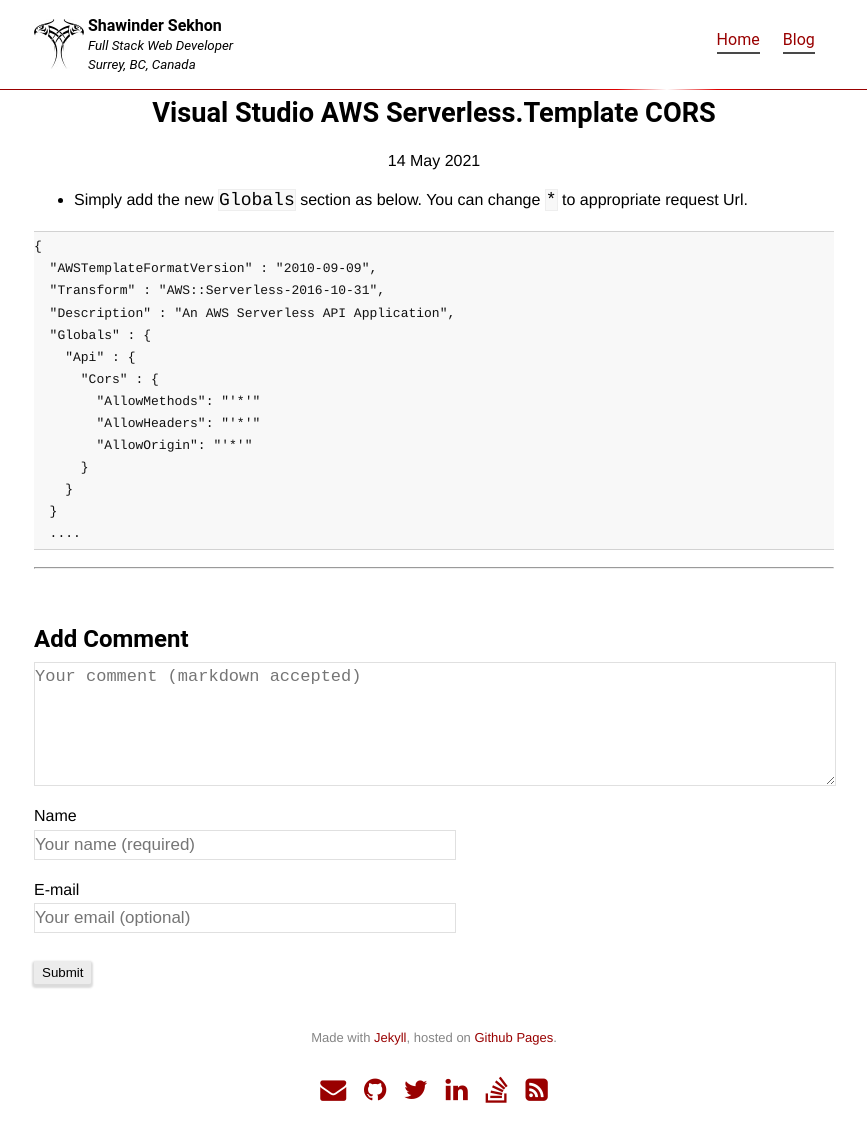
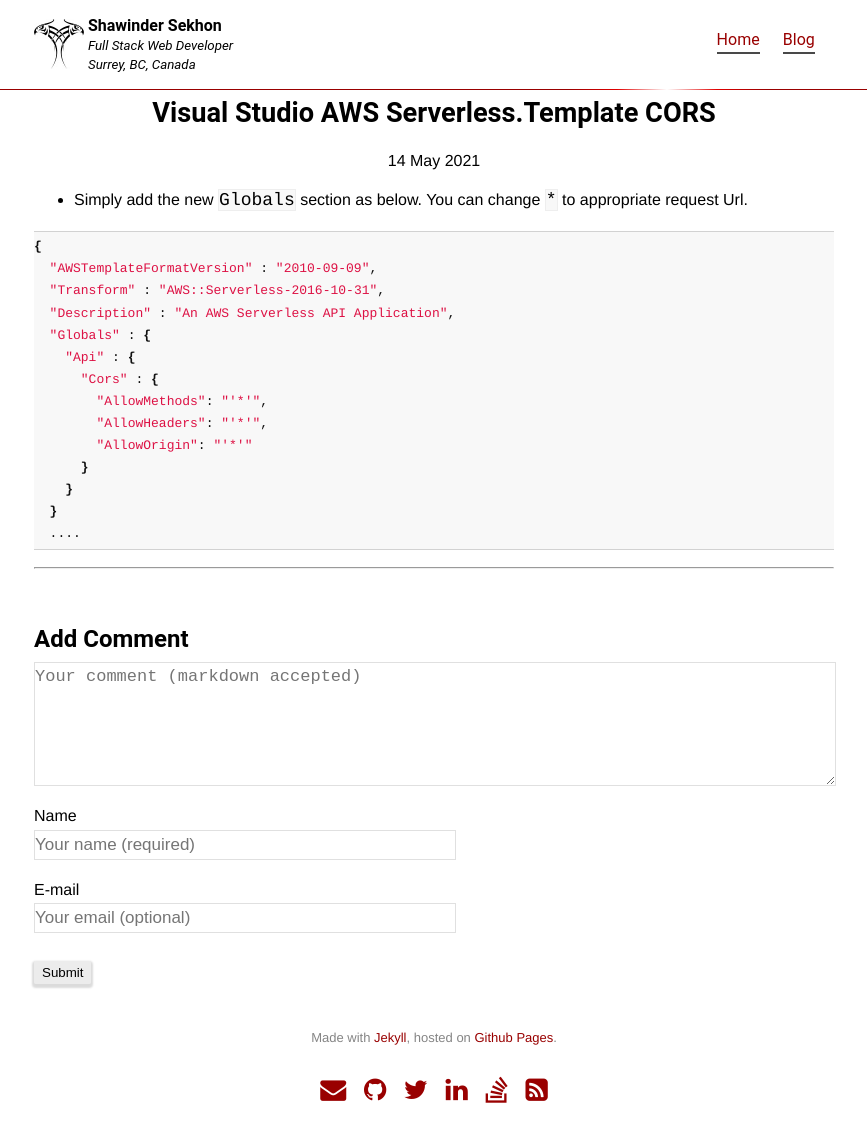
Before and after one commit to shawinder/shawinder.github.io, a Jekyll site: the page built from _posts/2021-05-14-visual-studio-serverless-cors.md, in a window 1280 px wide. Shown: the whole page, without its empty margins (206-1073 px from the left). Built offline with Jekyll 4.4.1, drawn with Linux system fonts in a browser that asks for light colours; nearby versions of some CDN libraries.

Commit message:
Update 2021-05-14-visual-studio-serverless-cors.md

````diff
--- a/_posts/2021-05-14-visual-studio-serverless-cors.md
+++ b/_posts/2021-05-14-visual-studio-serverless-cors.md
@@ -10,7 +10,7 @@
 
 - Simply add the new `Globals` section as below. You can change `*` to appropriate request Url.
 
-```
+```shell
 {
   "AWSTemplateFormatVersion" : "2010-09-09",
   "Transform" : "AWS::Serverless-2016-10-31",
@@ -18,8 +18,8 @@
   "Globals" : {
     "Api" : {
       "Cors" : {
-        "AllowMethods": "'*'"
-        "AllowHeaders": "'*'"
+        "AllowMethods": "'*'",
+        "AllowHeaders": "'*'",
         "AllowOrigin": "'*'"
       }
     }
````
